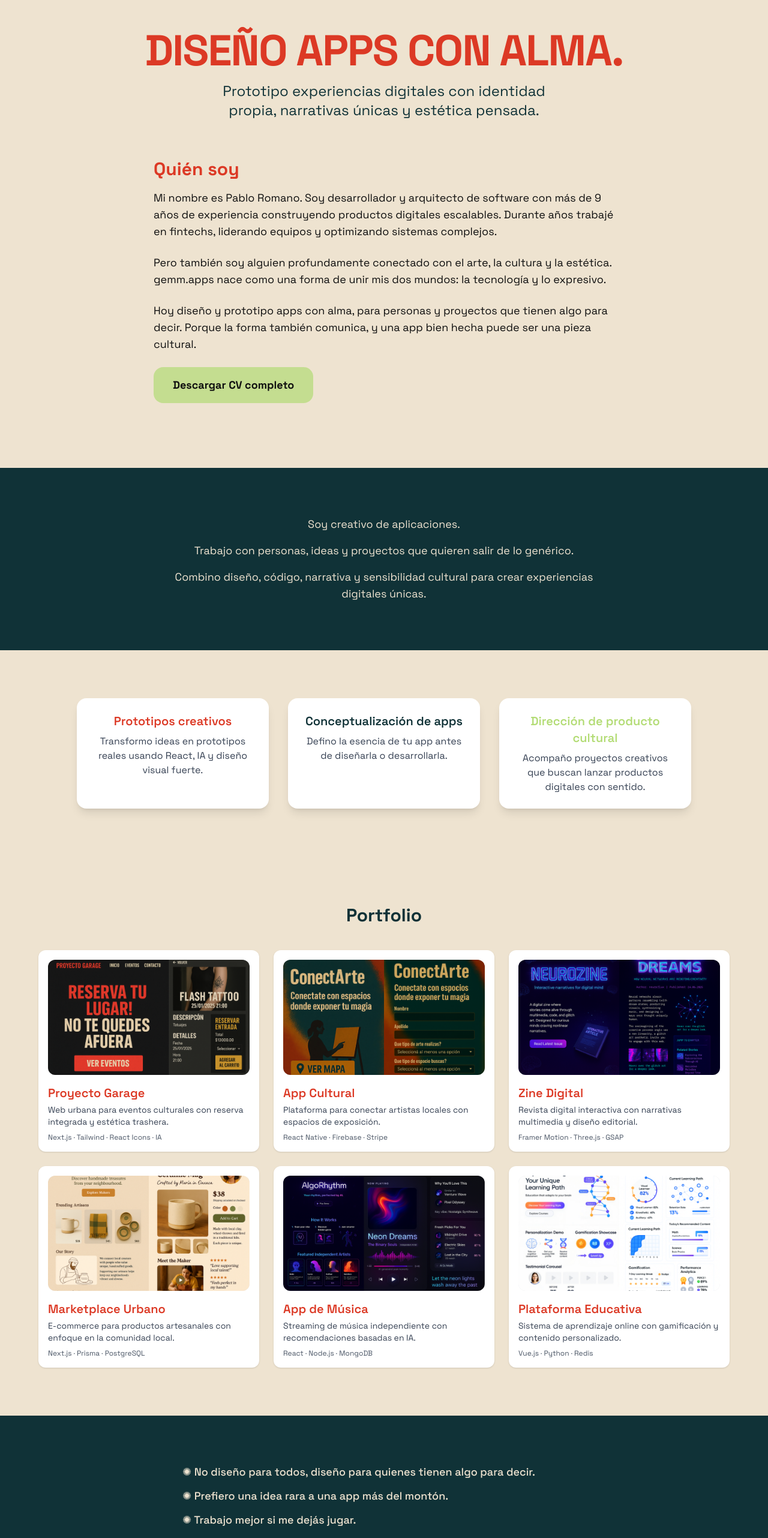
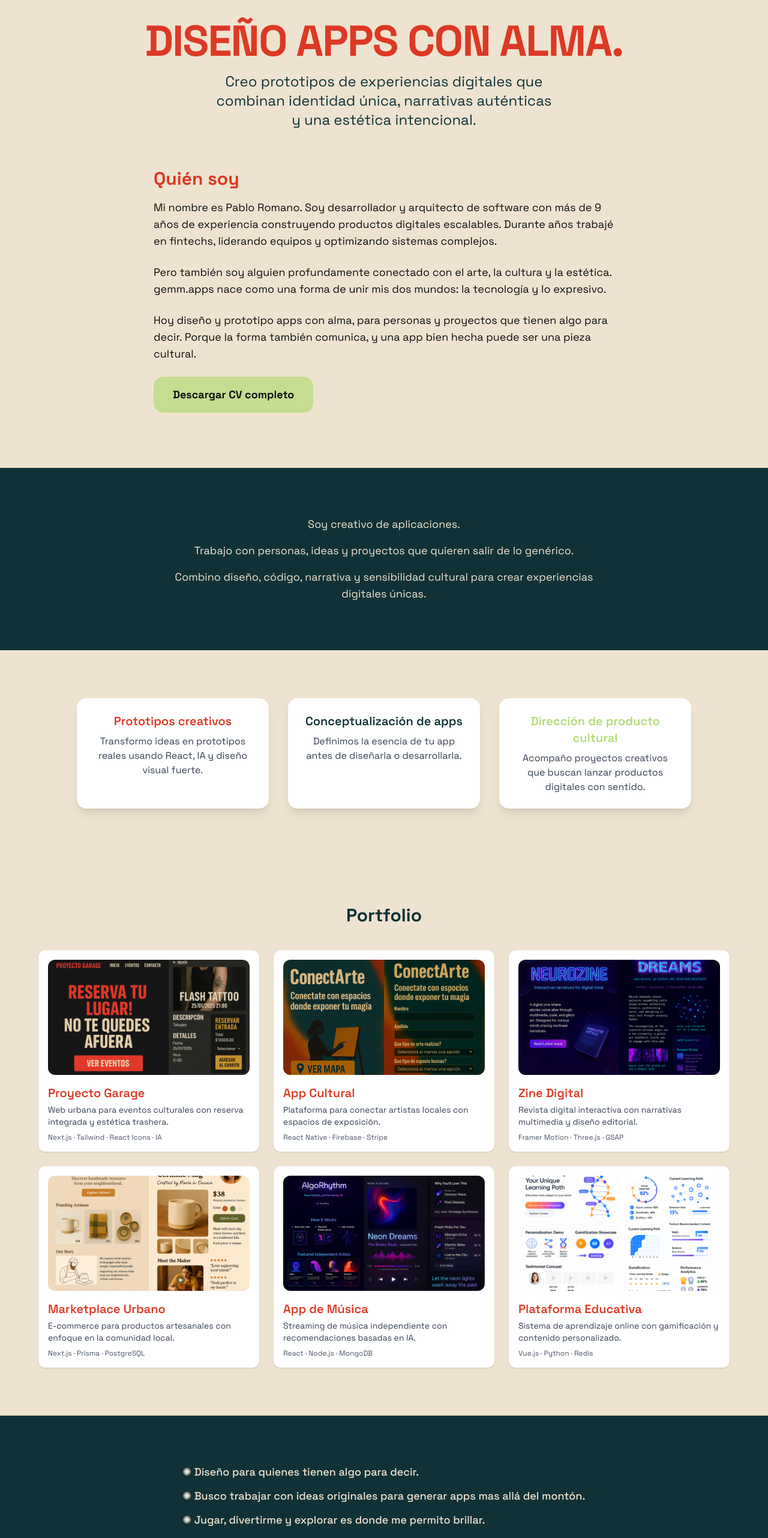
Before and after one commit to PabloEzeRomano/gemm.app-landing, a Next.js app: page / in a window 1280 px wide. Shown: the part 80-2644 px from the top of the page at 60% size. Built offline with nearby package versions, Linux system fonts and the light colour scheme.

Commit message:
Edited copy
Signed-off-by: Pablo Romano <pabloezeromano@gmail.com>

```diff
--- a/src/contexts/LanguageContext.tsx
+++ b/src/contexts/LanguageContext.tsx
@@ -16,7 +16,7 @@ const LanguageContext = createContext<LanguageContextType | undefined>(undefined
 const translations = {
   es: {
     'hero.title': 'Diseño apps con alma.',
-    'hero.subtitle': 'Prototipo experiencias digitales con identidad propia, narrativas únicas y estética pensada.',
+    'hero.subtitle': 'Creo prototipos de experiencias digitales que combinan identidad única, narrativas auténticas y una estética intencional.',
     'hero.portfolio': 'Ver trabajos',
     'hero.contact': 'Hablemos',
     'whatido.line1': 'Soy creativo de aplicaciones.',
@@ -25,7 +25,7 @@ const translations = {
     'services.prototype.title': 'Prototipos creativos',
     'services.prototype.description': 'Transformo ideas en prototipos reales usando React, IA y diseño visual fuerte.',
     'services.concept.title': 'Conceptualización de apps',
-    'services.concept.description': 'Defino la esencia de tu app antes de diseñarla o desarrollarla.',
+    'services.concept.description': 'Definimos la esencia de tu app antes de diseñarla o desarrollarla.',
     'services.direction.title': 'Dirección de producto cultural',
     'services.direction.description': 'Acompaño proyectos creativos que buscan lanzar productos digitales con sentido.',
     'about.title': 'Quién soy',
@@ -56,16 +56,16 @@ const translations = {
     'portfolio.project.education.title': 'Plataforma Educativa',
     'portfolio.project.education.description': 'Sistema de aprendizaje online con gamificación y contenido personalizado.',
     'portfolio.image.placeholder': 'Imagen del proyecto',
-    'manifesto.line1': 'No diseño para todos, diseño para quienes tienen algo para decir.',
-    'manifesto.line2': 'Prefiero una idea rara a una app más del montón.',
-    'manifesto.line3': 'Trabajo mejor si me dejás jugar.',
+    'manifesto.line1': 'Diseño para quienes tienen algo para decir.',
+    'manifesto.line2': 'Busco trabajar con ideas originales para generar apps mas allá del montón.',
+    'manifesto.line3': 'Jugar, divertirme y explorar es donde me permito brillar.',
     'manifesto.line4': 'La estética también es una forma de verdad.',
     'contact.title': '¿Querés diseñar algo con alma?',
     'contact.button': 'Escribime',
   },
   en: {
     'hero.title': 'I design apps with soul.',
-    'hero.subtitle': 'I prototype digital experiences with unique identity, narratives and thoughtful aesthetics.',
+    'hero.subtitle': 'I create digital experience prototypes that combine unique identity, authentic narratives, and thoughtfully considered aesthetics.',
     'hero.portfolio': 'View work',
     'hero.contact': 'Let\'s talk',
     'whatido.line1': 'I am a creative app developer.',
@@ -74,7 +74,7 @@ const translations = {
     'services.prototype.title': 'Creative prototypes',
     'services.prototype.description': 'I transform ideas into real prototypes using React, AI and strong visual design.',
     'services.concept.title': 'App conceptualization',
-    'services.concept.description': 'I define the essence of your app before designing or developing it.',
+    'services.concept.description': 'We define the essence of your app before designing or developing it.',
     'services.direction.title': 'Cultural product direction',
     'services.direction.description': 'I accompany creative projects that seek to launch digital products with meaning.',
     'about.title': 'Who I am',
@@ -105,9 +105,9 @@ const translations = {
     'portfolio.project.education.title': 'Educational Platform',
     'portfolio.project.education.description': 'Online learning system with gamification and personalized content.',
     'portfolio.image.placeholder': 'Project image',
-    'manifesto.line1': 'I don\'t design for everyone, I design for those who have something to say.',
-    'manifesto.line2': 'I prefer a rare idea over another run-of-the-mill app.',
-    'manifesto.line3': 'I work better if you let me play.',
+    'manifesto.line1': 'I design for those who have something to say.',
+    'manifesto.line2': 'I seek to work with original ideas to generate apps beyond the crowd.',
+    'manifesto.line3': 'Play, explore and have fun while I work is where I allow myself to shine.',
     'manifesto.line4': 'Aesthetics is also a form of truth.',
     'contact.title': 'Want to design something with a soul?',
     'contact.button': 'Write me',
```
